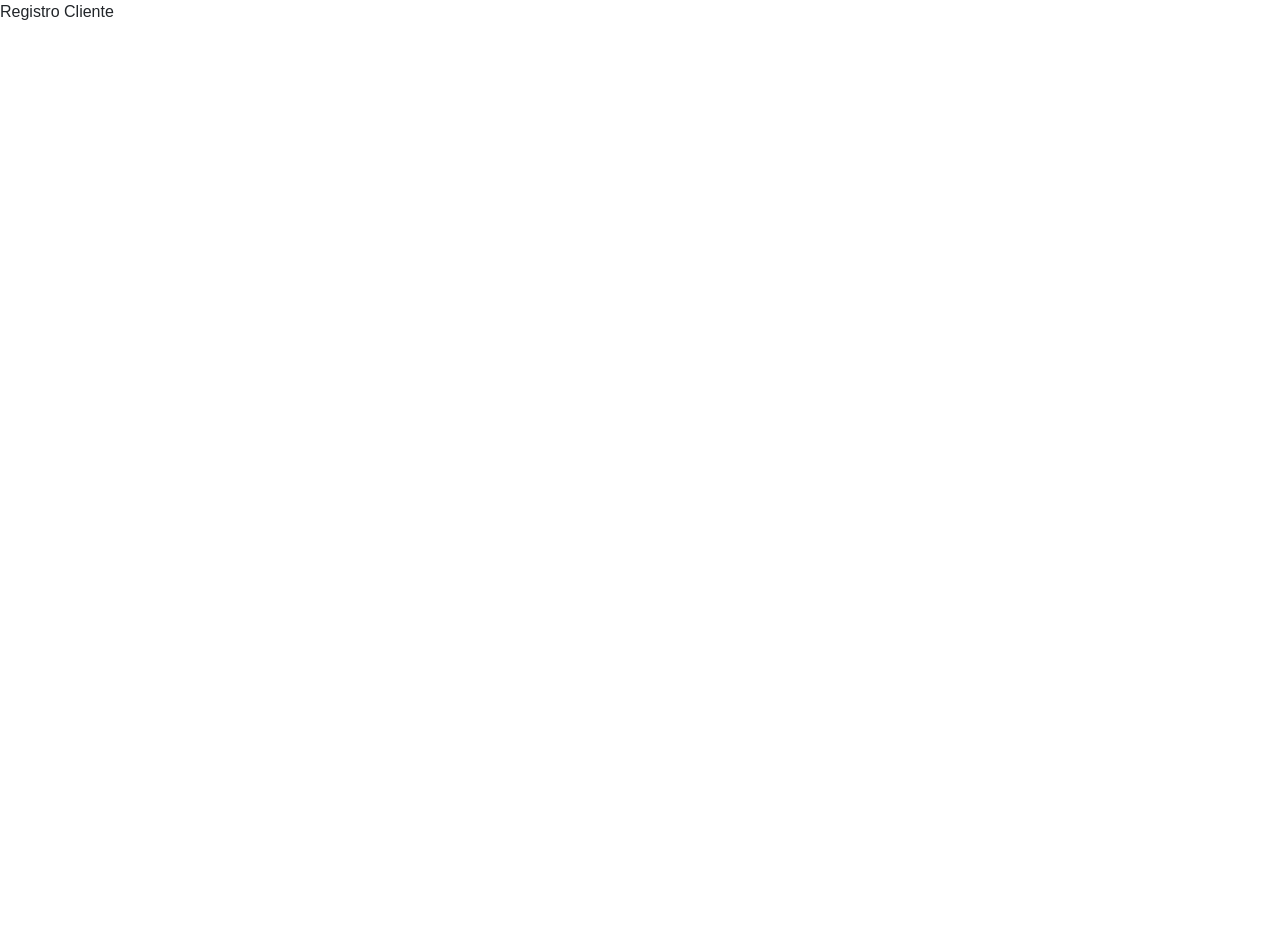
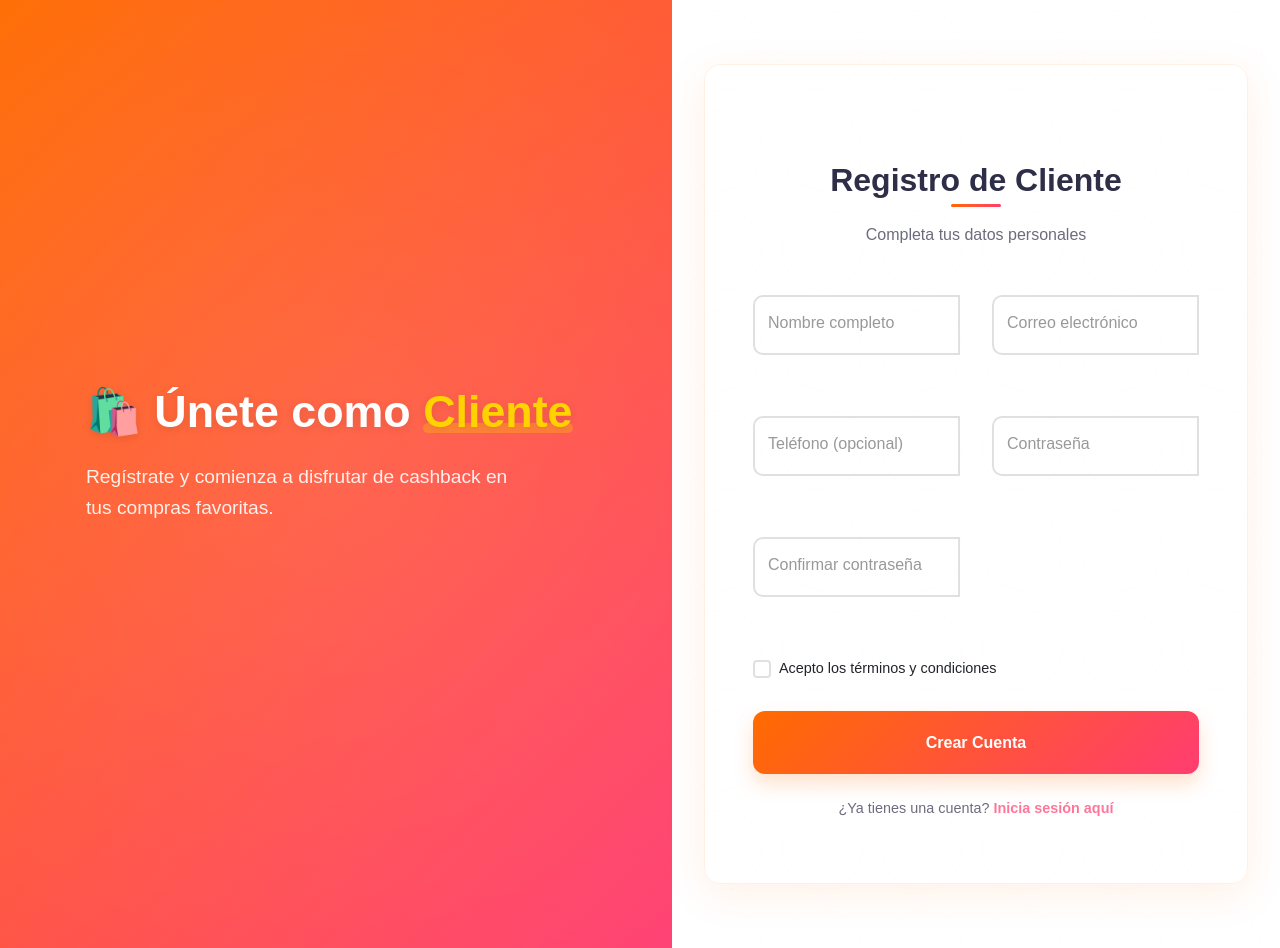
Before and after one commit to Alex-cyber-cyber/CashBack, a React (Vite) app: page /register/cliente in a window 1280 px wide. Before the commit the page ends 800 px from the top, so only its background shows below. Built offline with nearby package versions, Linux system fonts and the light colour scheme.

Commit message:
Registro Cliente

```diff
--- a/src/App.tsx
+++ b/src/App.tsx
@@ -4,6 +4,7 @@ import RegisterOptions from "./modules/RegisterOptions";
 import RegisterEmprendedor from "./modules/emprendedores/auth/pages/RegisterEmprendedor";
 import DashboardPage from "./modules/clientes/dashboard/pages/DashboardPage";
 import LoginEmprendedor from "./modules/emprendedores/auth/pages/LoginEmprendedor";
+import RegisterCliente from "./modules/clientes/auth/pages/RegisterCliente";
 
 function App() {
   return (
@@ -13,7 +14,7 @@ function App() {
 
         <Route path="/register" element={<RegisterOptions />} />
         <Route path="/register/emprendedor" element={<RegisterEmprendedor />} />
-        <Route path="/register/cliente" element={<div>Registro Cliente</div>} />
+        <Route path="/register/cliente" element={<RegisterCliente/>} />
         <Route path="/dashboard" element={<DashboardPage />} />
         <Route path="/login/emprendedor" element={<LoginEmprendedor />} />
         <Route path="/login" element={<LoginPage />} />
--- a/src/modules/clientes/auth/pages/LoginPage.tsx
+++ b/src/modules/clientes/auth/pages/LoginPage.tsx
@@ -102,7 +102,7 @@ const Login = () => {
           </button>
 
           <div className="signup-link">
-            ¿No tienes una cuenta? <a href="/register" className="signup-button">Regístrate aquí</a>
+            ¿No tienes una cuenta? <a href="/register/cliente" className="signup-button">Regístrate aquí</a>
           </div>
         </form>
       </div>
--- /dev/null
+++ b/src/modules/clientes/auth/pages/RegisterCliente.tsx
@@ -0,0 +1,175 @@
+import React, { useState } from "react";
+import { useNavigate } from "react-router-dom";
+import "../Styles/styles.scss";
+
+const RegisterCliente = () => {
+  const navigate = useNavigate();
+  const [formData, setFormData] = useState({
+    nombreCompleto: "",
+    email: "",
+    telefono: "",
+    password: "",
+    confirmPassword: "",
+    terms: false
+  });
+
+  const handleChange = (e: React.ChangeEvent<HTMLInputElement>) => {
+    const { name, value, type, checked } = e.target;
+    setFormData({
+      ...formData,
+      [name]: type === "checkbox" ? checked : value
+    });
+  };
+
+  const handleSubmit = (e: React.FormEvent) => {
+    e.preventDefault();
+    console.log("Datos enviados:", formData);
+    // Aquí iría la lógica de registro
+  };
+
+  return (
+    <div className="auth-container">
+      {/* Panel izquierdo */}
+      <div className="auth-left-panel">
+        <div className="brand-content">
+          <h1 className="brand-title">
+            🛍️ Únete como <span className="highlight">Cliente</span>
+          </h1>
+          <p className="brand-subtitle">
+            Regístrate y comienza a disfrutar de cashback en tus compras favoritas.
+          </p>
+        </div>
+      </div>
+
+      {/* Panel derecho */}
+      <div className="auth-right-panel">
+        <form onSubmit={handleSubmit} className="login-form">
+          <div className="form-header">
+            <h2 className="welcome-title">Registro de Cliente</h2>
+            <p className="welcome-subtitle">Completa tus datos personales</p>
+          </div>
+
+          {/* Rejilla de 2 en 2 */}
+          <div className="inputs-grid">
+            <div className="input-group floating-input">
+              <input
+                type="text"
+                name="nombreCompleto"
+                value={formData.nombreCompleto}
+                onChange={handleChange}
+                required
+                placeholder=" "
+              />
+              <label>Nombre completo</label>
+              <div className="input-highlight"></div>
+            </div>
+
+            <div className="input-group floating-input">
+              <input
+                type="email"
+                name="email"
+                value={formData.email}
+                onChange={handleChange}
+                required
+                placeholder=" "
+              />
+              <label>Correo electrónico</label>
+              <div className="input-highlight"></div>
+            </div>
+
+            <div className="input-group floating-input">
+              <input
+                type="tel"
+                name="telefono"
+                value={formData.telefono}
+                onChange={handleChange}
+                placeholder=" "
+              />
+              <label>Teléfono (opcional)</label>
+              <div className="input-highlight"></div>
+            </div>
+
+            <div className="input-group floating-input">
+              <input
+                type="password"
+                name="password"
+                value={formData.password}
+                onChange={handleChange}
+                required
+                placeholder=" "
+              />
+              <label>Contraseña</label>
+              <div className="input-highlight"></div>
+            </div>
+
+            <div className="input-group floating-input">
+              <input
+                type="password"
+                name="confirmPassword"
+                value={formData.confirmPassword}
+                onChange={handleChange}
+                required
+                placeholder=" "
+              />
+              <label>Confirmar contraseña</label>
+              <div className="input-highlight"></div>
+            </div>
+
+            {/* Espacio vacío para mantener la cuadrícula */}
+            <div></div>
+          </div>
+
+          {/* Checkbox de términos y condiciones */}
+          <div className="form-options" style={{marginTop: '2rem', justifyContent: 'flex-start'}}>
+            <label className="remember-me">
+              <input
+                type="checkbox"
+                name="terms"
+                checked={formData.terms}
+                onChange={handleChange}
+                className="custom-checkbox"
+                required
+              />
+              <span>Acepto los términos y condiciones</span>
+            </label>
+          </div>
+
+          <button type="submit" className="login-button">
+            Crear Cuenta
+          </button>
+
+          {/* Enlaces de navegación */}
+          <div className="signup-link">
+            <p>
+              ¿Ya tienes una cuenta?{" "}
+              <a
+                href="#"
+                className="signup-button"
+                onClick={(e) => {
+                  e.preventDefault();
+                  navigate("/login");
+                }}
+              >
+                Inicia sesión aquí
+              </a>
+            </p>
+            <p style={{marginTop: '1rem'}}>
+              <a
+                href="#"
+                className="signup-button"
+                onClick={(e) => {
+                  e.preventDefault();
+                  navigate("/register");
+                }}
+              >
+
+              </a>
+            </p>
+          </div>
+        </form>
+      </div>
+    </div>
+  );
+};
+
+export default RegisterCliente;
```
